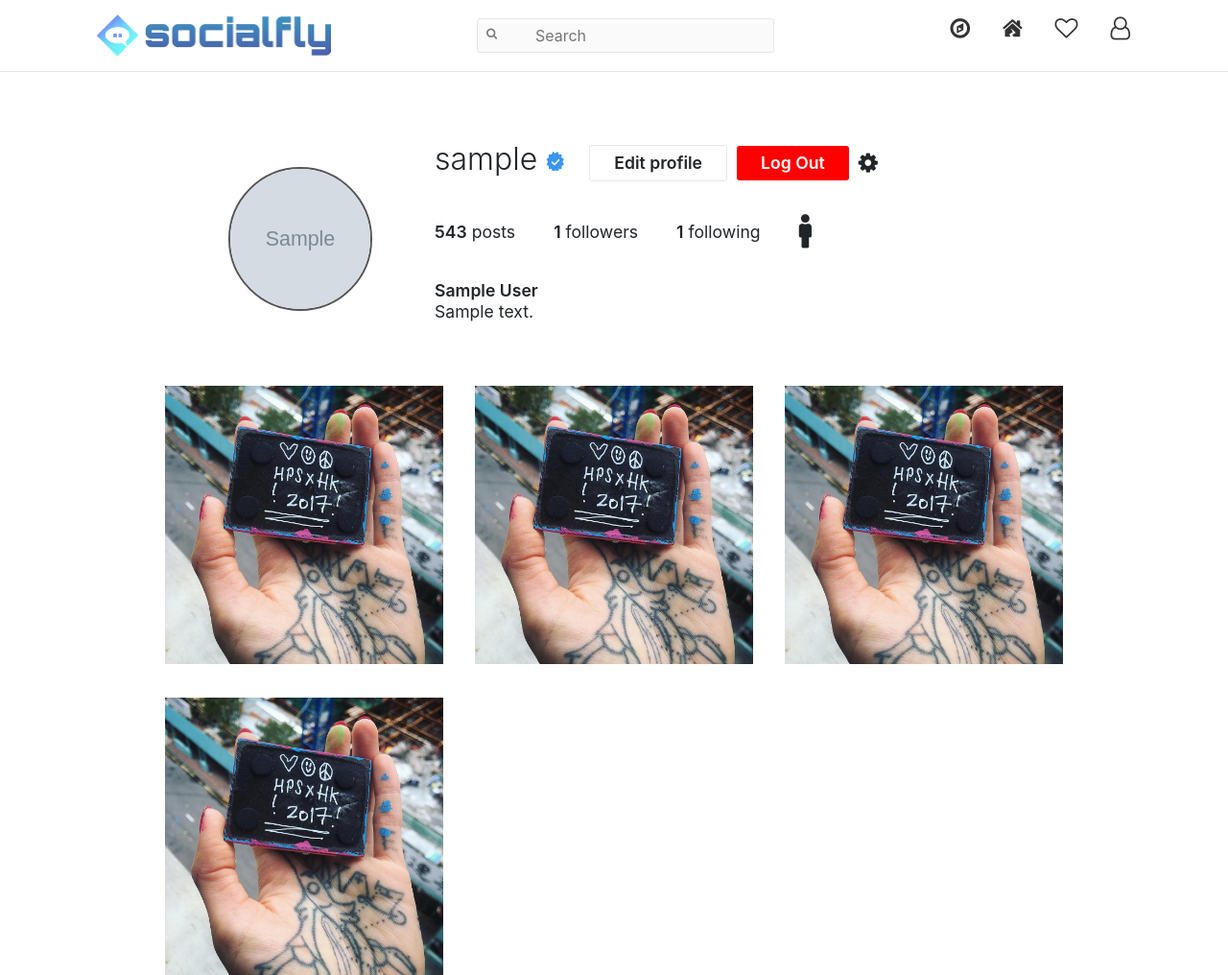
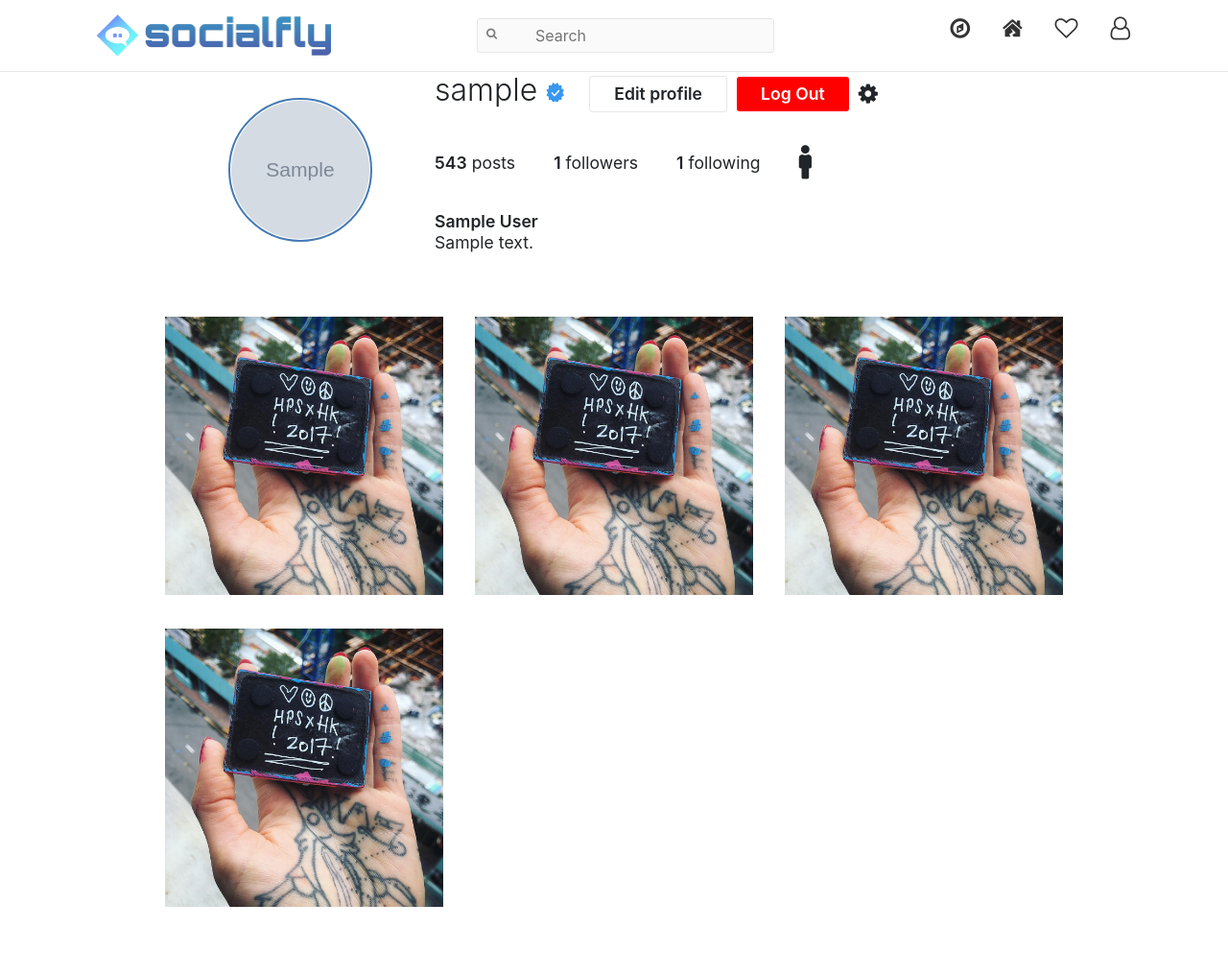
Before and after one commit to Abhishek-Gawade-programmer/socialfly-instagram-clone, a Django app: page /users/profile/ in a window 1280 px wide. Shown: the top 1016 px of the page at 96% size. After the commit the page ends 945 px from the top, so only its background shows below. Run offline with Django 3.2, Linux system fonts and the light colour scheme; a user stored in the database is signed in; tables that the repository leaves empty hold one stand-in row (values such as "Sample post"); grey boxes marked "Sample" are stand-in pictures; some libraries are stand-ins or nearby versions.

```diff
--- a/static/css/edit-profile.css
+++ b/static/css/edit-profile.css
@@ -34,6 +34,7 @@
   width: 150px;
   height: 150px;
   border-radius: 50%;
+
 }
 .edit-profile__header h4 {
   font-size: 18px;
--- a/static/css/explore.css
+++ b/static/css/explore.css
@@ -28,6 +28,8 @@
 .explore__user .explore__avatar {
   width: 55px;
   border-radius: 50%;
+  padding: 1px;
+  border: 2px solid #447ab6  !important;
 }
 
 .explore__user .explore__user-column {
--- a/static/css/feed.css
+++ b/static/css/feed.css
@@ -23,6 +23,8 @@
   width: 32px;
   border-radius: 50%;
   margin-right: 10px;
+  padding: 1px;
+  border: 2px solid #447ab6  !important;
 }
 
 .photo .photo__user-info .photo__author {
--- a/static/css/profile.css
+++ b/static/css/profile.css
@@ -27,6 +27,8 @@
   border-radius: 50%;
   transform-style: preserve-3d;
   transition: transform 0.5s linear;
+    padding: 1px;
+  border: 2px solid #447ab6  !important;
 }
 
 @keyframes rotateLynn {
--- a/templates/explore.html
+++ b/templates/explore.html
@@ -54,7 +54,7 @@
 
 
                 <div class="photo__info">
-                  <span class="photo__location">asuihvfuiajsdivucnui nuianuindisuafnvijasdhjvbuisb yusudb{{post.caption}}</span>
+                  <span class="photo__location">{{post.caption}}</span>
                   <hr>
                     <div class="photo__actions">
                         <span class="photo__action">
--- a/templates/navi.html
+++ b/templates/navi.html
@@ -1,5 +1,5 @@
 {% load static %}
-<nav class="navigation">
+<nav class="navigation sticky-top">
         <div class="navigation__column">
             <a href="{% url 'posts:explore' %}">
                 <!-- Master branch comment -->
--- a/templates/profile.html
+++ b/templates/profile.html
@@ -5,14 +5,11 @@
 {% block content  %}
 
 
-<br>
-<br>
-<br>
 
 <main id="profile">
     <header class="profile__header">
-        <div class="profile__column" >
-             <img src="{{user_object.profile_photo.url}}" height="150" width="150" style="border: 2px solid #555 !important;">
+        <div class="profile__column">
+             <img src="{{user_object.profile_photo.url}}" height="150" width="150" >
         </div>
         <div class="profile__column">
             <div class="profile__title">
--- a/templates/user_home.html
+++ b/templates/user_home.html
@@ -20,7 +20,7 @@
             <li class="explore__user">
 
                 <div class="explore__user-column" style="text-overflow: ellipsis;white-space: nowrap;overflow: hidden;">
-                    <img src="{{friends.profile_photo.url}}" class="explore__avatar" height="45" width="30" style="border: 1px solid #555 !important;">
+                    <img src="{{friends.profile_photo.url}}" class="explore__avatar" style="width: 50px;height: 50px;">
                     <div class="explore__info" style="font-size: 80%">
                         <a href="{{ friends.get_absolute_url }}" style="color:purple;display: block;text-overflow: ellipsis;white-space: nowrap;overflow: hidden;">
                         <span class="explore__username" style="">{{friends.user.username}}
```
